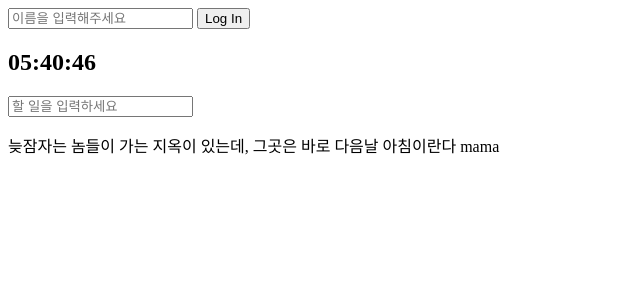
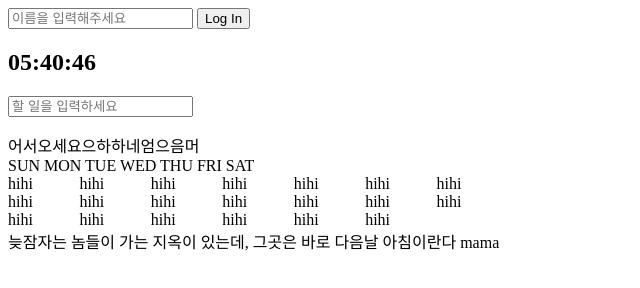
Before and after one commit to ffenland/vanilla-JS-chrome-app, a plain HTML site: page index.html in a window 1280 px wide. Shown: the whole page, without its empty margins (0-640 px from the left). Drawn offline with Linux system fonts and the light colour scheme.

Commit message:
make calendar complete and add Grid

```diff
--- a/css/style.css
+++ b/css/style.css
@@ -1,3 +1,17 @@
+* {
+  box-sizing: border-box;
+}
+
 .hidden {
   display: none;
 }
+
+.weather {
+  display: flex;
+}
+
+.date {
+  width: 500px;
+  display: grid;
+  grid-template-columns: repeat(7, 1fr);
+}
--- a/index.html
+++ b/index.html
@@ -26,10 +26,43 @@
       </form>
       <ul class="todo-list"></ul>
       <div class="weather">
-        <span></span>
-        <span></span>
-        <span></span>
-        <span></span>
+        <span>어서오세요</span>
+        <span>으하하</span>
+        <span>네엄</span>
+        <span>으음머</span>
+      </div>
+      <div class="calendar">
+        <div class="title">
+          <span>SUN</span>
+          <span>MON</span>
+          <span>TUE</span>
+          <span>WED</span>
+          <span>THU</span>
+          <span>FRI</span>
+          <span>SAT</span>
+        </div>
+        <div class="date">
+          <div>hihi</div>
+          <div>hihi</div>
+          <div>hihi</div>
+          <div>hihi</div>
+          <div>hihi</div>
+          <div>hihi</div>
+          <div>hihi</div>
+          <div>hihi</div>
+          <div>hihi</div>
+          <div>hihi</div>
+          <div>hihi</div>
+          <div>hihi</div>
+          <div>hihi</div>
+          <div>hihi</div>
+          <div>hihi</div>
+          <div>hihi</div>
+          <div>hihi</div>
+          <div>hihi</div>
+          <div>hihi</div>
+          <div>hihi</div>
+        </div>
       </div>
       <div class="quote">
         <span></span>
@@ -42,5 +75,6 @@
     <script src="js/quotes.js"></script>
     <script src="js/todo.js"></script>
     <script src="js/weather.js"></script>
+    <script src="js/calendar.js"></script>
   </body>
 </html>
--- /dev/null
+++ b/js/calendar.js
@@ -0,0 +1,37 @@
+const Days = ["SUN", "MON", "TUE", "WED", "THU", "FRI", "SAT"];
+
+const analyzeToday = (todayDate) => {
+  const date = todayDate.getDate();
+  const month = todayDate.getMonth();
+  const year = todayDate.getFullYear();
+
+  return {
+    firstDate: new Date(year, month, 1),
+    lastDate: new Date(year, month + 1, 0),
+  };
+};
+
+const paintCalendar = () => {
+  const calendarArray = [];
+  const today = new Date();
+  const { firstDate, lastDate } = analyzeToday(today);
+
+  // 이번달 1일의 요일에 맞게 앞칸을 빈칸으로
+  for (let i = 0; i < firstDate.getDay(); i++) {
+    calendarArray.push({ day: i, date: "" });
+  }
+  // 그리고 이번달을 날짜를 push하고
+  for (let i = 0; i < lastDate.getDate(); i++) {
+    calendarArray.push({
+      day: (firstDate.getDay() + i) % 7,
+      date: firstDate.getDate() + i,
+    });
+  }
+  // 이번달 마지막 날짜에 맞게 마지막 칸을 빈칸으로
+  for (let i = 1; i < 7 - lastDate.getDay(); i++) {
+    calendarArray.push({ day: lastDate.getDay() + i, date: "" });
+  }
+  // 길이가 7의 배수인 배열이 만들이지고 이걸 Grid로 넘겨버리기
+};
+
+paintCalendar();
```
